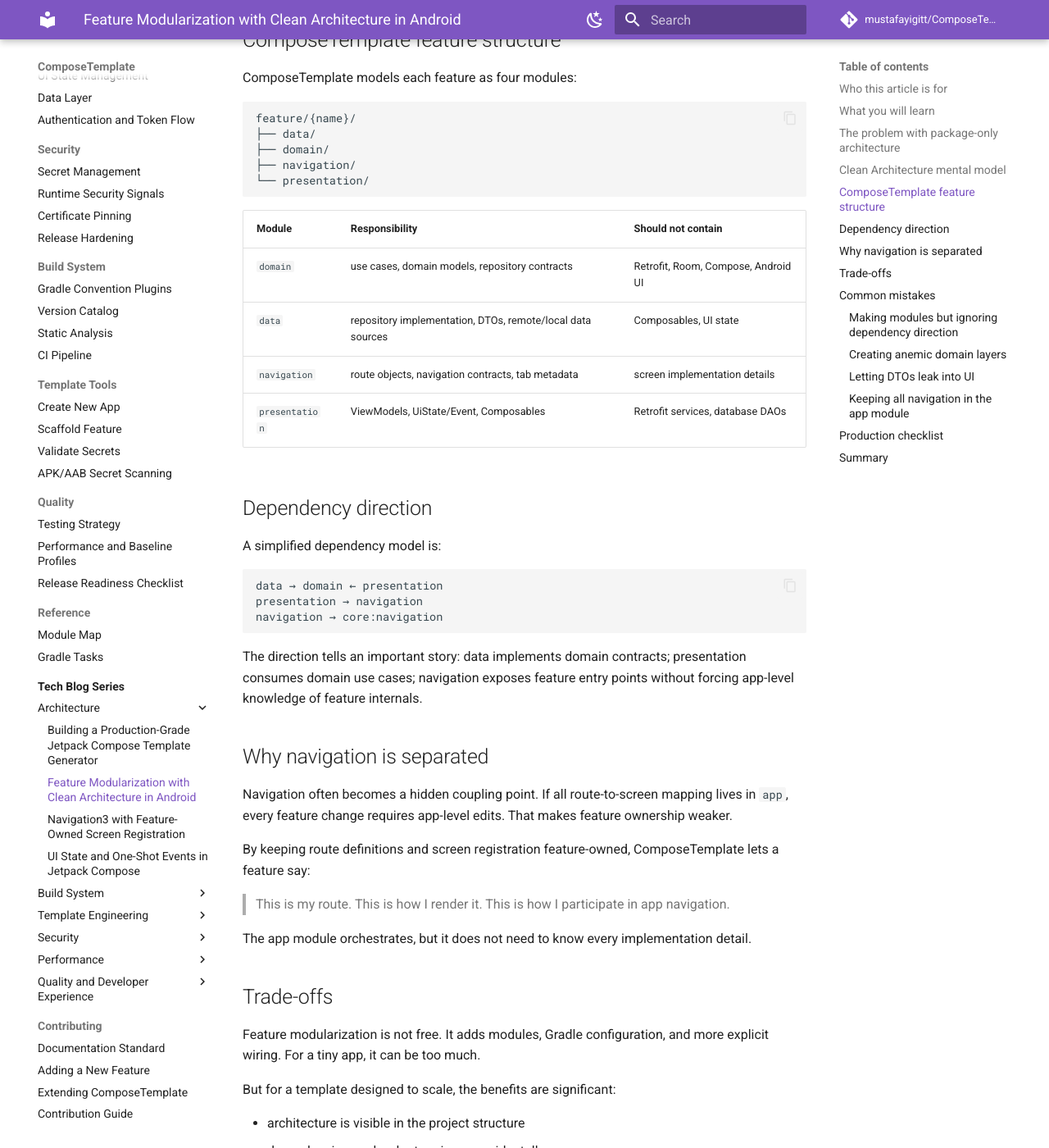
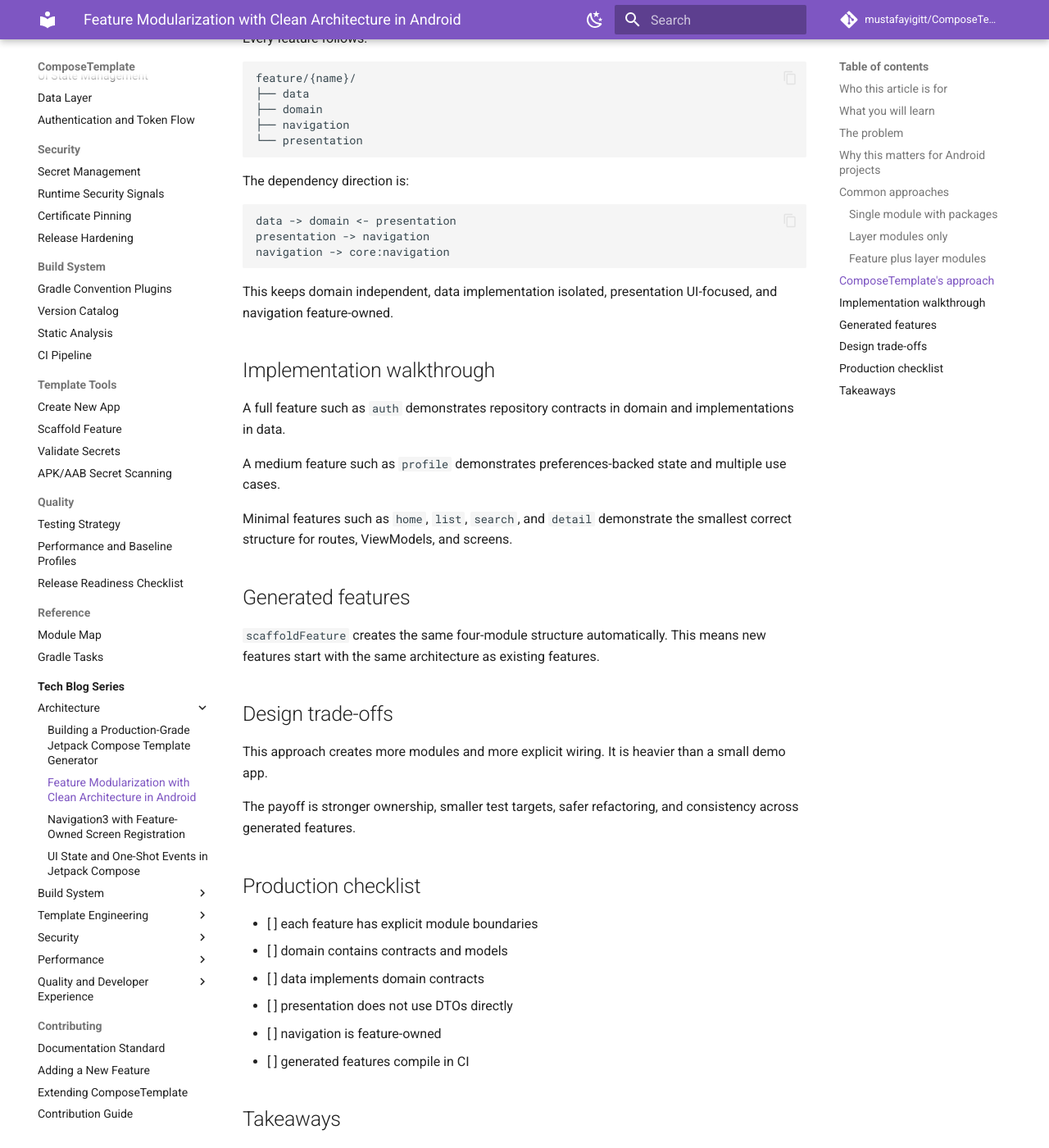
Before and after one commit to mustafayigitt/ComposeTemplate, an MkDocs documentation site: the page built from docs/tech-blog/architecture/feature-modularization-clean-architecture.md, in a window 1280 px wide and 1400 px high, scrolled down 1596 px. Shown: the whole window at 82% size. Built offline with MkDocs 1.6.1 and Material for MkDocs 9.7.7, drawn with Linux system fonts in a browser that asks for light colours; comment, search, counter and statistics services are not loaded; some of the changed text lies outside the part shown.

Commit message:
Rewrite remaining priority tech blog articles

````diff
--- a/docs/tech-blog/architecture/feature-modularization-clean-architecture.md
+++ b/docs/tech-blog/architecture/feature-modularization-clean-architecture.md
@@ -2,135 +2,99 @@
 
 ## Who this article is for
 
-This article is for Android developers who are moving beyond package-based organization and want to understand how Gradle module boundaries can enforce architecture.
+This article is for Android developers moving beyond package-based organization toward build-enforced architecture.
 
 ## What you will learn
 
-- Why packages are not enough to protect architecture
-- How Clean Architecture maps to Android feature modules
-- Why ComposeTemplate uses `data`, `domain`, `navigation`, and `presentation` modules per feature
-- How dependency direction protects maintainability
-- How to avoid common modularization mistakes
+- why package-only layering is fragile
+- how Clean Architecture maps to feature modules
+- why ComposeTemplate uses `data`, `domain`, `navigation`, and `presentation`
+- how scaffolding keeps feature creation consistent
+- what trade-offs modularization introduces
 
-## The problem with package-only architecture
+## The problem
 
-A common Android structure starts like this:
+A project can have folders named `data`, `domain`, and `presentation` while still allowing any class to import any other class. In a single Gradle module, boundaries are mostly discipline.
 
-```text
-app/
-  feature/login/
-  feature/home/
-  data/
-  network/
-  ui/
-```
+Over time, this leads to common problems:
 
-It looks organized, but every package still lives inside the same Gradle module. Any class can import almost any other class. Over time, boundaries become social agreements instead of compiler-enforced rules.
+- Compose screens import DTOs
+- ViewModels depend on repository implementations
+- business rules move into UI code
+- navigation becomes centralized in `app`
+- tests require too much infrastructure
 
-Common symptoms include:
+## Why this matters for Android projects
 
-- Compose screens importing API DTOs directly
-- ViewModels constructing repository implementations
-- domain models depending on Android framework types
-- navigation routes spread across the app module
-- tests needing large parts of the app graph
+Android projects grow by feature. If features do not have clear boundaries, every new screen increases coupling.
 
-The codebase may look layered, but it is still tightly coupled.
+Gradle modules make boundaries visible to the build. They help prevent accidental imports and make feature ownership clearer.
 
-## Clean Architecture mental model
+## Common approaches
 
-Clean Architecture separates policy from details.
+### Single module with packages
 
-In Android terms:
+Simple, fast, and good for small apps, but hard to enforce as the project grows.
 
-- `domain` describes business behavior and contracts
-- `data` knows how to fetch and store information
-- `presentation` turns state into UI and user actions into intents
-- `navigation` describes how the feature is reached and rendered
+### Layer modules only
 
-The most important rule is dependency direction. Inner policy should not depend on outer implementation details.
+Modules such as `data`, `domain`, and `presentation` can help, but they can become large shared buckets.
 
-## ComposeTemplate feature structure
+### Feature plus layer modules
 
-ComposeTemplate models each feature as four modules:
+Each feature owns its internal layers. This is the ComposeTemplate approach.
+
+## ComposeTemplate's approach
+
+Every feature follows:
 
 ```text
 feature/{name}/
-├── data/
-├── domain/
-├── navigation/
-└── presentation/
+├── data
+├── domain
+├── navigation
+└── presentation
 ```
 
-| Module | Responsibility | Should not contain |
-|---|---|---|
-| `domain` | use cases, domain models, repository contracts | Retrofit, Room, Compose, Android UI |
-| `data` | repository implementation, DTOs, remote/local data sources | Composables, UI state |
-| `navigation` | route objects, navigation contracts, tab metadata | screen implementation details |
-| `presentation` | ViewModels, UiState/Event, Composables | Retrofit services, database DAOs |
-
-## Dependency direction
-
-A simplified dependency model is:
+The dependency direction is:
 
 ```text
-data → domain ← presentation
-presentation → navigation
-navigation → core:navigation
+data -> domain <- presentation
+presentation -> navigation
+navigation -> core:navigation
 ```
 
-The direction tells an important story: data implements domain contracts; presentation consumes domain use cases; navigation exposes feature entry points without forcing app-level knowledge of feature internals.
+This keeps domain independent, data implementation isolated, presentation UI-focused, and navigation feature-owned.
 
-## Why navigation is separated
+## Implementation walkthrough
 
-Navigation often becomes a hidden coupling point. If all route-to-screen mapping lives in `app`, every feature change requires app-level edits. That makes feature ownership weaker.
+A full feature such as `auth` demonstrates repository contracts in domain and implementations in data.
 
-By keeping route definitions and screen registration feature-owned, ComposeTemplate lets a feature say:
+A medium feature such as `profile` demonstrates preferences-backed state and multiple use cases.
 
-> This is my route. This is how I render it. This is how I participate in app navigation.
+Minimal features such as `home`, `list`, `search`, and `detail` demonstrate the smallest correct structure for routes, ViewModels, and screens.
 
-The app module orchestrates, but it does not need to know every implementation detail.
+## Generated features
 
-## Trade-offs
+`scaffoldFeature` creates the same four-module structure automatically. This means new features start with the same architecture as existing features.
 
-Feature modularization is not free. It adds modules, Gradle configuration, and more explicit wiring. For a tiny app, it can be too much.
+## Design trade-offs
 
-But for a template designed to scale, the benefits are significant:
+This approach creates more modules and more explicit wiring. It is heavier than a small demo app.
 
-- architecture is visible in the project structure
-- dependencies are harder to misuse accidentally
-- features have clearer ownership
-- generated features can follow the same convention
-- tests can target smaller boundaries
-
-## Common mistakes
-
-### Making modules but ignoring dependency direction
-
-Modules alone do not guarantee architecture. If presentation can depend on data implementations, the boundary is weak.
-
-### Creating anemic domain layers
-
-A domain layer that only forwards calls may not be valuable. Use cases should represent real behavior, policy, or orchestration.
-
-### Letting DTOs leak into UI
-
-DTOs represent transport details. UI should depend on domain or UI models.
-
-### Keeping all navigation in the app module
-
-This recreates central coupling and makes feature ownership weaker.
+The payoff is stronger ownership, smaller test targets, safer refactoring, and consistency across generated features.
 
 ## Production checklist
 
-- [ ] Domain models are independent of Android UI and network frameworks.
-- [ ] Repository contracts live in domain.
-- [ ] Repository implementations live in data.
-- [ ] Presentation depends on use cases, not Retrofit or Room directly.
-- [ ] Feature navigation is owned by the feature.
-- [ ] The app module does not become a route registry for every feature.
-- [ ] Generated features follow the same structure as hand-written features.
+- [ ] each feature has explicit module boundaries
+- [ ] domain contains contracts and models
+- [ ] data implements domain contracts
+- [ ] presentation does not use DTOs directly
+- [ ] navigation is feature-owned
+- [ ] generated features compile in CI
 
-## Summary
+## Takeaways
 
-Feature modularization is not about having many folders. It is about making architecture enforceable. ComposeTemplate uses Gradle module boundaries so Clean Architecture is protected by the build, not only by team discipline.
+- Clean package names are not enough; Gradle boundaries enforce architecture.
+- Feature-owned modules scale better than shared buckets.
+- Generated features should follow the same rules as hand-written features.
````
Also changed, not shown: docs/tech-blog/architecture/navigation3-feature-owned-screen-registration.md (+51 -67 lines), docs/tech-blog/performance/macrobenchmarking-android-apps.md (+49 -48 lines), docs/tech-blog/security/secret-validation-apk-aab-secret-scanning.md (+45 -46 lines).
